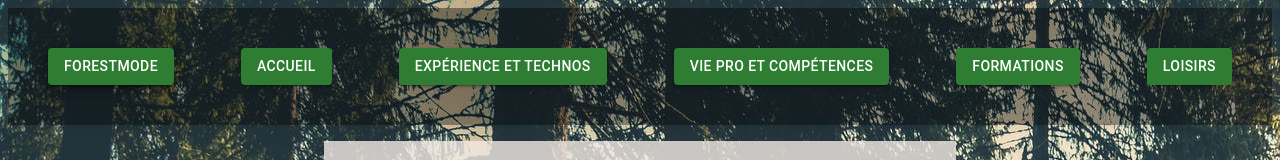
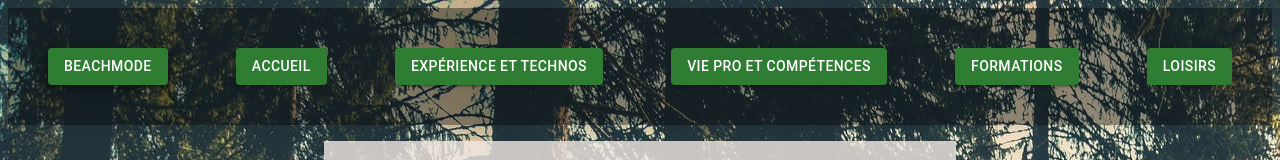
Before and after one commit to RomainPerdriat/RomainPerdriat.github.io, a React (Create React App) app: page / in a window 1280 px wide. Shown: the top 160 px of the page. Built offline with nearby package versions, Linux system fonts and the light colour scheme.

Commit message:
bug bouton plage ok

```diff
--- a/src/components/App/App.jsx
+++ b/src/components/App/App.jsx
@@ -11,7 +11,7 @@ import datas from '../../Datas/datasBouton';
 import Contact from '../Contact/Contact';
 import {useState} from 'react'
 function App() {
-  const [state,setState] = useState(true)
+  const [state,setState] = useState(false)
   console.log('state debuit le app',state)
   const handleButtonClick = (state) => {
     console.log(`Hello from APP`)
--- a/src/components/BoutonDm/BoutonDm.jsx
+++ b/src/components/BoutonDm/BoutonDm.jsx
@@ -27,7 +27,7 @@ const Bouton_DM = ({
             color="success"
             onClick= {handleClick}
             >
-            {(!isClick ? 'ForestMode' : 'BeachMode') }
+            {(!isClick ? 'BeachMode' : 'ForestMode') }
 
        </Button>
    );
--- a/src/components/Pres/Pres.jsx
+++ b/src/components/Pres/Pres.jsx
@@ -16,13 +16,14 @@ const Pres = ({className,
             {...rest}
          >        <h1>Présentation</h1>
           {(state ? <Avatar
-                        alt="ma photo de profil"
-                        src="profil_cv.jpg"
+                        alt="ma 2nde photo de profil"
+                        src="profilplage.jpeg"
                         sx={{ width: 200, height: 200 }} />
                 : <Avatar
-                alt="ma 2nde photo de profil"
-                src="profilplage.jpeg"
+                alt="ma photo de profil"
+                src="profil_cv.jpg"
                 sx={{ width: 200, height: 200 }} />) }
+
 
 
             <p className = "pres-p">
```
